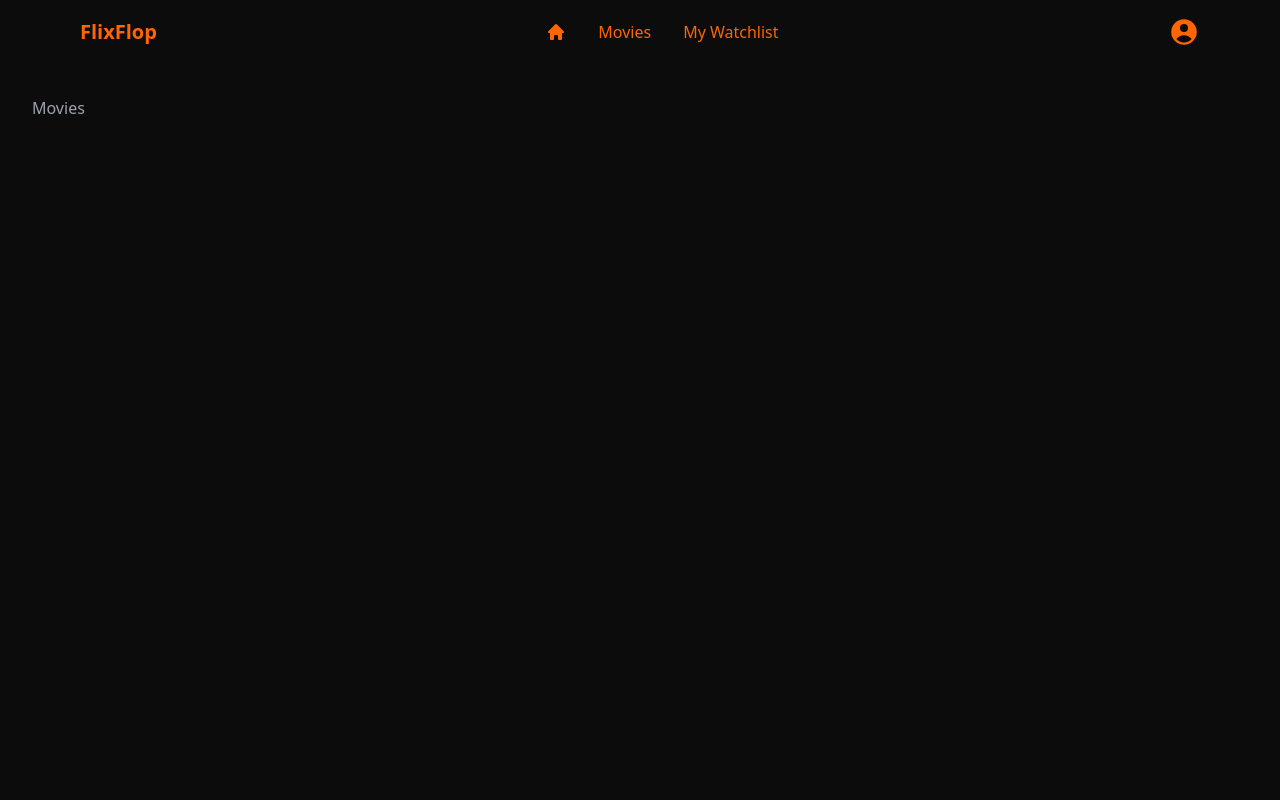
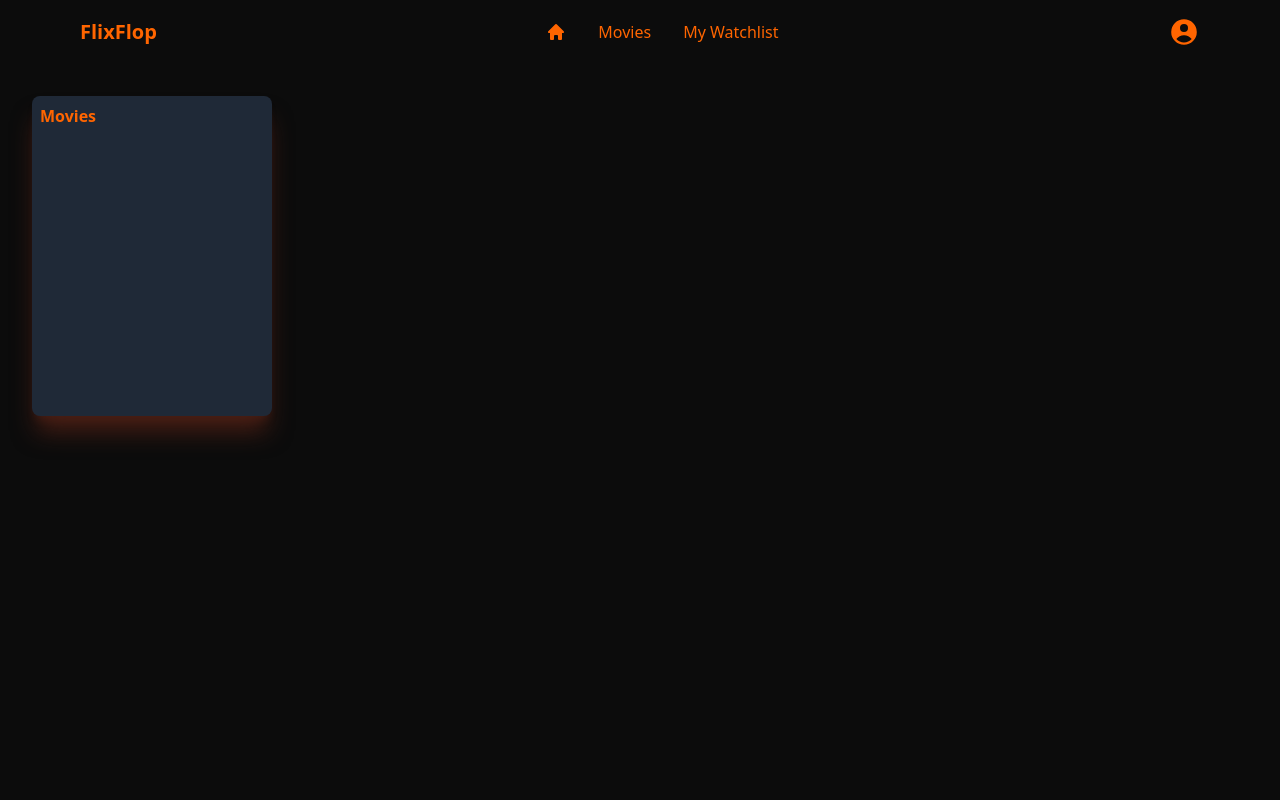
Before and after one commit to zenzett/flixflop, a Next.js app: page /movies in a window 1280 px wide. Shown: the top 800 px of the page. Built offline with nearby package versions, Linux system fonts and the light colour scheme.

Commit message:
feat: add card in movies page

```diff
--- a/app/movies/page.tsx
+++ b/app/movies/page.tsx
@@ -1,10 +1,12 @@
+import Card from "@/components/molecules/Card";
+
 export default function Movies() {
   return (
     <div
       className="flex flex-wrap md:flex-nowrap bg-dark-90"
       style={{ minHeight: "calc(100vh - 64px)" }}
     >
-      <span>Movies</span>
+      <Card title="Movies" />
     </div>
   );
 }
```
